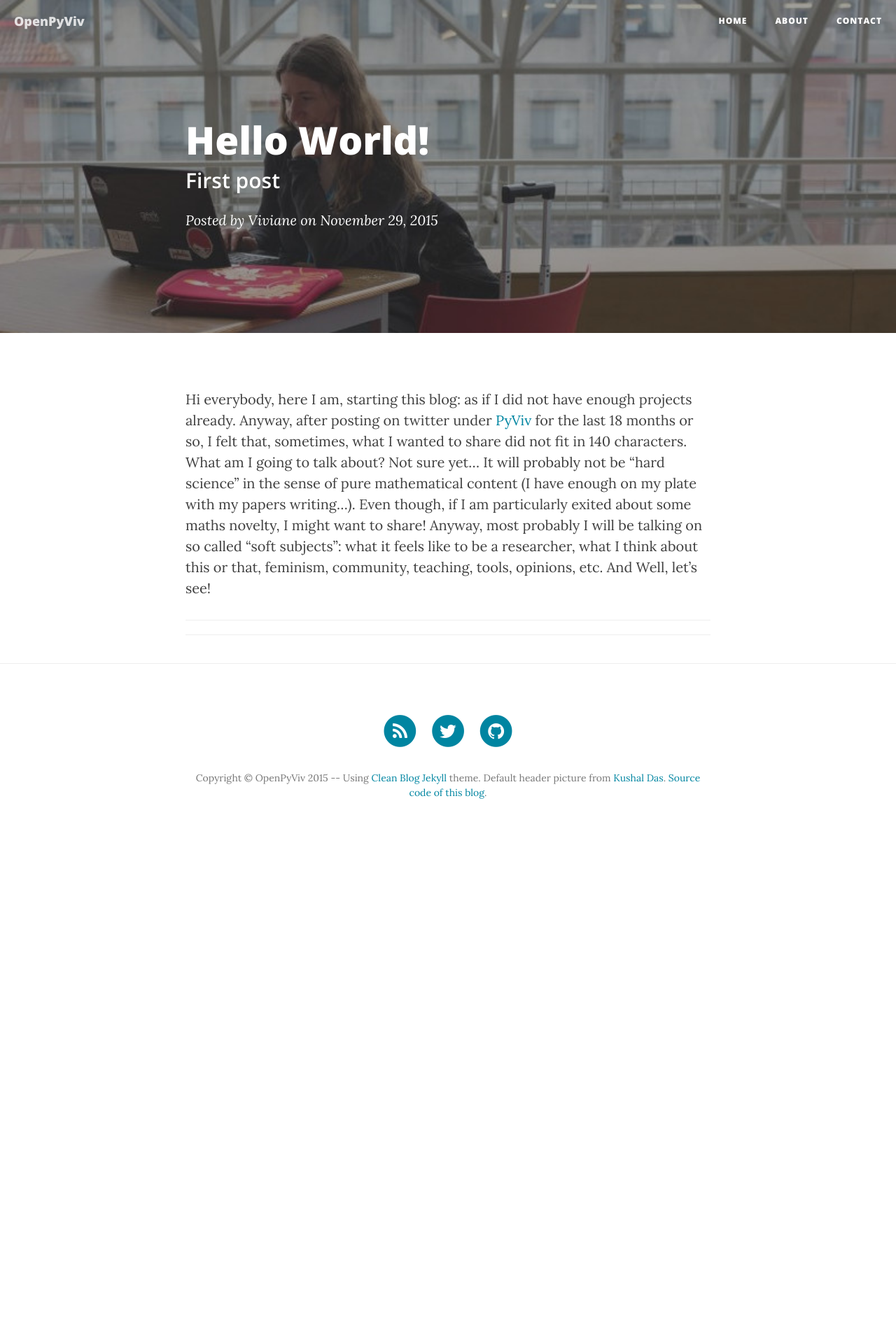
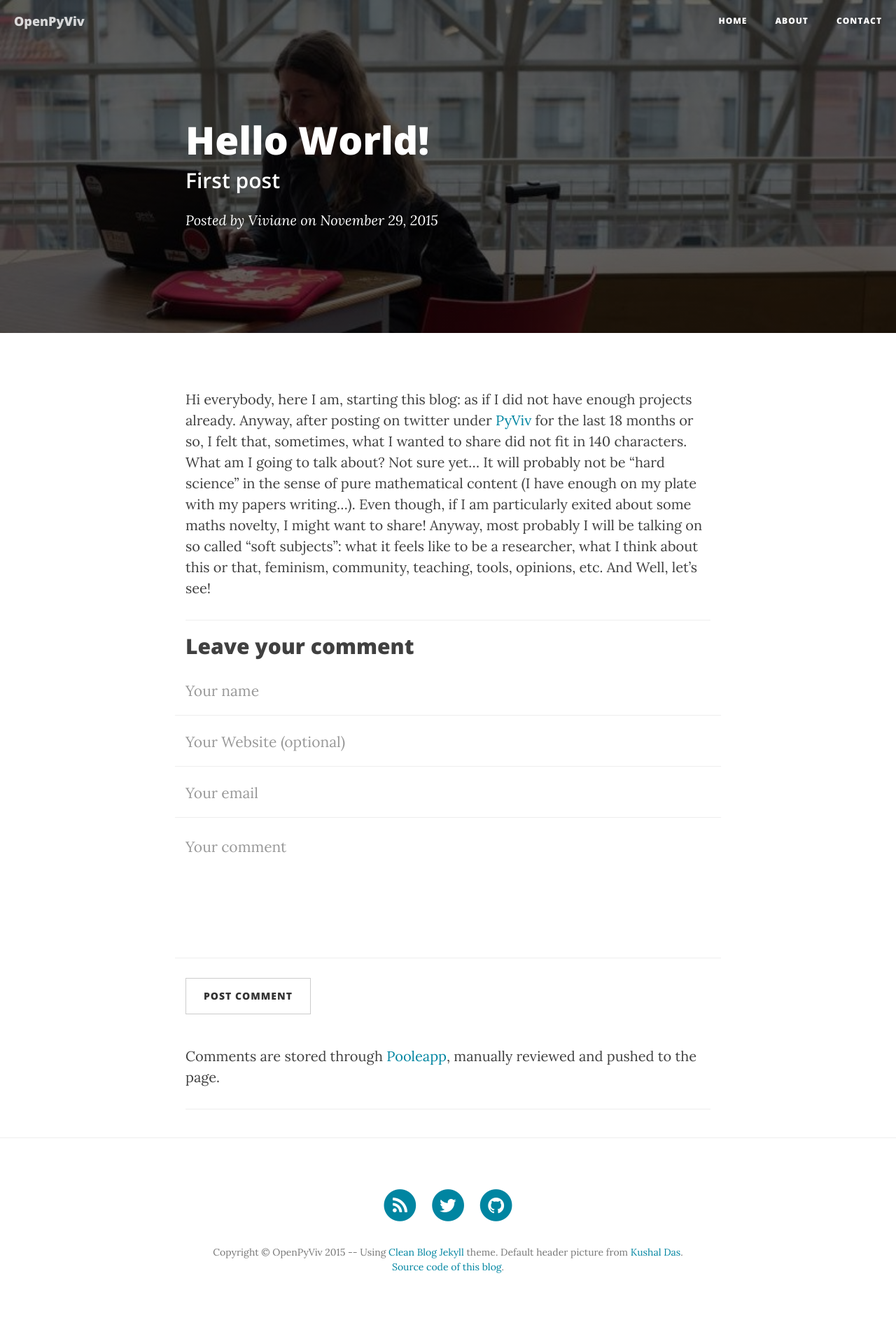
Before and after one commit to VivianePons/vivianepons.github.com, a Jekyll site: the page built from _posts/2015-11-29-hello-world.md, in a window 1280 px wide. Shown: the whole page at 70% size. Built offline with Jekyll 4.4.1, drawn with Linux system fonts in a browser that asks for light colours; nearby versions of some CDN libraries; before the commit the page ends 1209 px from its top, so only the background shows below that.

Commit message:
Adding the comment feed

```diff
--- a/_config.yml
+++ b/_config.yml
@@ -1,12 +1,14 @@
 # Site settings
 title: OpenPyViv
 header-img: img/home-bg.jpg
+header-gradient: "linear-gradient(rgba(0, 0, 0, 0.6), rgba(0, 0, 0, 0.6))"
 email: viviane.pons@lri.fr
 description: "A blog about research, math, progamming and whatever I feel like talking about... "
 baseurl: ""
 url: "http://vivianepons.github.io"
 twitter_username: PyViv
 github_username:  VivianePons
+poole-api-key: "fabc1e48-5086-4863-b557-e526c520672c"
 
 # Build settings
 markdown: kramdown
--- /dev/null
+++ b/_data/comments.json
@@ -0,0 +1,3 @@
+{
+    "sessions": []
+}
--- /dev/null
+++ b/_includes/comments.html
@@ -0,0 +1,70 @@
+
+
+<div class="comments">
+  {% for comment in site.data.comments.sessions %}
+    {% if comment.path == page.url %}
+    <div class="row">
+        <div class="comment-content">
+          {{ comment.comment }}
+        </div>
+        <div class="comment-meta">
+            On <time datetime="{{ comment.created | date_to_xmlschema }}">{{ comment.created | date_to_long_string  }}</time> by
+            {% if comment.url %}
+        <a href="{{ comment.url }}" class="commenter">{{ comment.name }}</a>
+      {% else %}
+        <span class="commenter">{{ comment.name }}</span>
+      {% endif %}
+        </div>
+
+
+    </div>
+    {% endif %}
+  {% endfor %}
+</div>
+
+
+
+
+<form action="http://pooleapp.com/stash/{{ site.poole-api-key }}/" method="post" name="commentForm" id="commentForm" novalidate>
+    <input type="hidden" name="redirect_to" value="{{ page.url }}#success" />
+    <input type="hidden" name="path" value="{{ page.url }}" />
+    <h2>Leave your comment</h2>
+    <div class="row control-group">
+        <div class="form-group col-xs-12 floating-label-form-group controls">
+            <label>Your Name</label>
+            <input name="name" type="text" class="form-control" placeholder="Your name" id="name" required data-validation-required-message="Please enter your name.">
+            <p class="help-block text-danger"></p>
+        </div>
+    </div>
+    <div class="row control-group">
+        <div class="form-group col-xs-12 floating-label-form-group controls">
+            <label>Your Website</label>
+            <input name ="url" type="text" class="form-control" placeholder="Your Website (optional)" id="url" >
+            <p class="help-block text-danger"></p>
+        </div>
+    </div>
+    <div class="row control-group">
+        <div class="form-group col-xs-12 floating-label-form-group controls">
+            <label>Your email</label>
+            <input name="email" type="text" class="form-control" placeholder="Your email" id="email" required data-validation-required-message="Please enter your email (I won't spam you).">
+            <p class="help-block text-danger"></p>
+        </div>
+    </div>
+    <div class="row control-group">
+        <div class="form-group col-xs-12 floating-label-form-group controls">
+            <label>Your comment</label>
+            <textarea name="comment" rows="5" class="form-control" placeholder="Your comment" id="comment" required data-validation-required-message="Please enter your comment."></textarea>
+            <p class="help-block text-danger"></p>
+        </div>
+    </div>
+    <br />
+    <div id="success"></div>
+    <div class="row">
+        <div class="form-group col-xs-12">
+            <button type="submit" class="btn btn-default">Post comment</button>
+        </div>
+    </div>
+
+</form>
+
+<p>Comments are stored through <a href="http://pooleapp.com/">Pooleapp</a>, manually reviewed and pushed to the page.</p>
--- a/_includes/footer.html
+++ b/_includes/footer.html
@@ -43,7 +43,7 @@
                     </li>
                     {% endif %}
                 </ul>
-                <p class="copyright text-muted">Copyright &copy; {{ site.title }} {{ site.time | date: '%Y' }} -- Using <a href="http://jekyllthemes.org/themes/clean-blog/" >Clean Blog Jekyll</a> theme. Default header picture from <a href="https://www.flickr.com/photos/kushaldas/13930305506/in/photostream/">Kushal Das</a>. <a href="https://github.com/VivianePons/vivianepons.github.com">Source code of this blog</a>.</p>
+                <p class="copyright text-muted">Copyright &copy; {{ site.title }} {{ site.time | date: '%Y' }} -- Using <a href="http://jekyllthemes.org/themes/clean-blog/" >Clean Blog Jekyll</a> theme. Default header picture from <a href="https://www.flickr.com/photos/kushaldas/13930305506/in/photostream/">Kushal Das</a>.<br /> <a href="https://github.com/VivianePons/vivianepons.github.com">Source code of this blog</a>.</p>
             </div>
         </div>
     </div>
@@ -57,3 +57,4 @@
 
 <!-- Custom Theme JavaScript -->
 <script src="{{ "/js/clean-blog.min.js " | prepend: site.baseurl }}"></script>
+<script src="{{ "/js/comments.js " | prepend: site.baseurl }}"></script>
--- a/_includes/head.html
+++ b/_includes/head.html
@@ -14,6 +14,7 @@
 
     <!-- Custom CSS -->
     <link rel="stylesheet" href="{{ "/css/clean-blog.css" | prepend: site.baseurl }}">
+    <link rel="stylesheet" href="{{ "/css/comments.css" | prepend: site.baseurl }}">
 
     <!-- Pygments Github CSS -->
     <link rel="stylesheet" href="{{ "/css/syntax.css" | prepend: site.baseurl }}">
--- a/_layouts/post.html
+++ b/_layouts/post.html
@@ -3,7 +3,7 @@ layout: default
 ---
 
 <!-- Post Header -->
-<header class="intro-header" style="background-image: url('{{ site.baseurl }}/{% if page.header-img %}{{ page.header-img }}{% else %}{{ site.header-img }}{% endif %}')">
+<header class="intro-header" style="background-image: {{ site.header-gradient }}, url('{{ site.baseurl }}/{% if page.header-img %}{{ page.header-img }}{% else %}{{ site.header-img }}{% endif %}')">
     <div class="container">
         <div class="row">
             <div class="col-lg-8 col-lg-offset-2 col-md-10 col-md-offset-1">
@@ -29,7 +29,7 @@ layout: default
 
                 <hr>
 
-
+                {% include comments.html %}
                 <hr />
 
                 <ul class="pager">
--- /dev/null
+++ b/css/comments.css
@@ -0,0 +1,14 @@
+
+.comments .row {
+    border-top: 1px solid #eeeeee;
+}
+
+
+.comments .comment-meta {
+    font-size: 12px;
+    color: #777;
+}
+
+.comments .comment-content {
+    padding: 5px;
+}
--- /dev/null
+++ b/js/comments.js
@@ -0,0 +1,41 @@
+
+
+// Comment script
+
+$(function() {
+
+    $("#commentForm input,#commentForm textarea").jqBootstrapValidation({
+        preventSubmit: true,
+        submitError: function($form, event, errors) {
+            // additional error messages or events
+        },
+        submitSuccess: function($form, event) {
+            $form.submit()
+
+        },
+        filter: function() {
+            return $(this).is(":visible");
+        },
+    });
+
+    $("a[data-toggle=\"tab\"]").click(function(e) {
+        e.preventDefault();
+        $(this).tab("show");
+    });
+});
+
+
+$(function() {
+    var fragment = window.location.hash.substr(1);
+    if (fragment=="success") {
+        // Success message
+        $('#success').html("<div class='alert alert-success'>");
+        $('#success > .alert-success').html("<button type='button' class='close' data-dismiss='alert' aria-hidden='true'>&times;")
+        .append("</button>");
+        $('#success > .alert-success')
+        .append("<strong>Your comment has been sent, it will be reviewed shortly! Thank you </strong>");
+        $('#success > .alert-success')
+        .append('</div>');
+    }
+
+});
```
Also changed, not shown: _layouts/page.html (+6 -6 lines), package.json (+6 -2 lines), img/home-bg.jpg, 1 other file.
